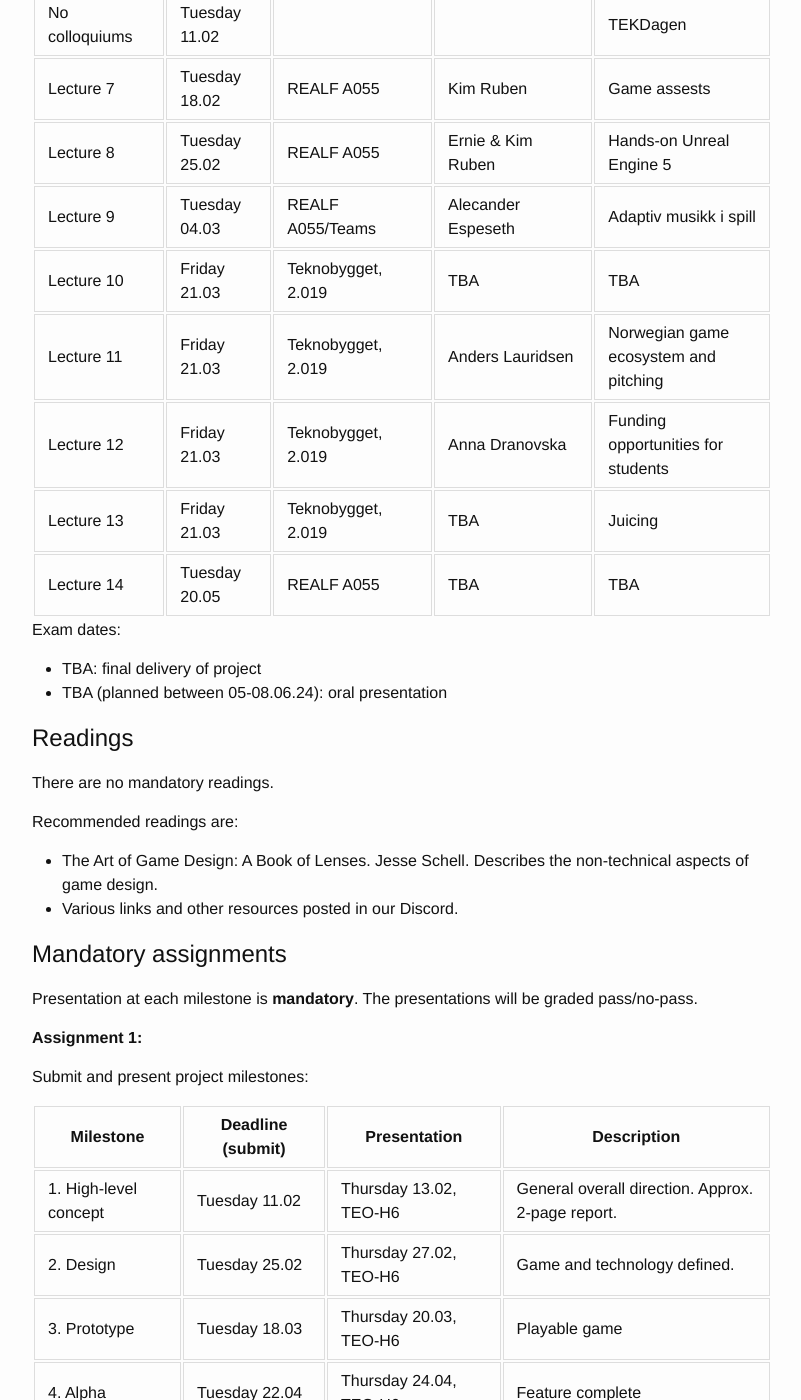
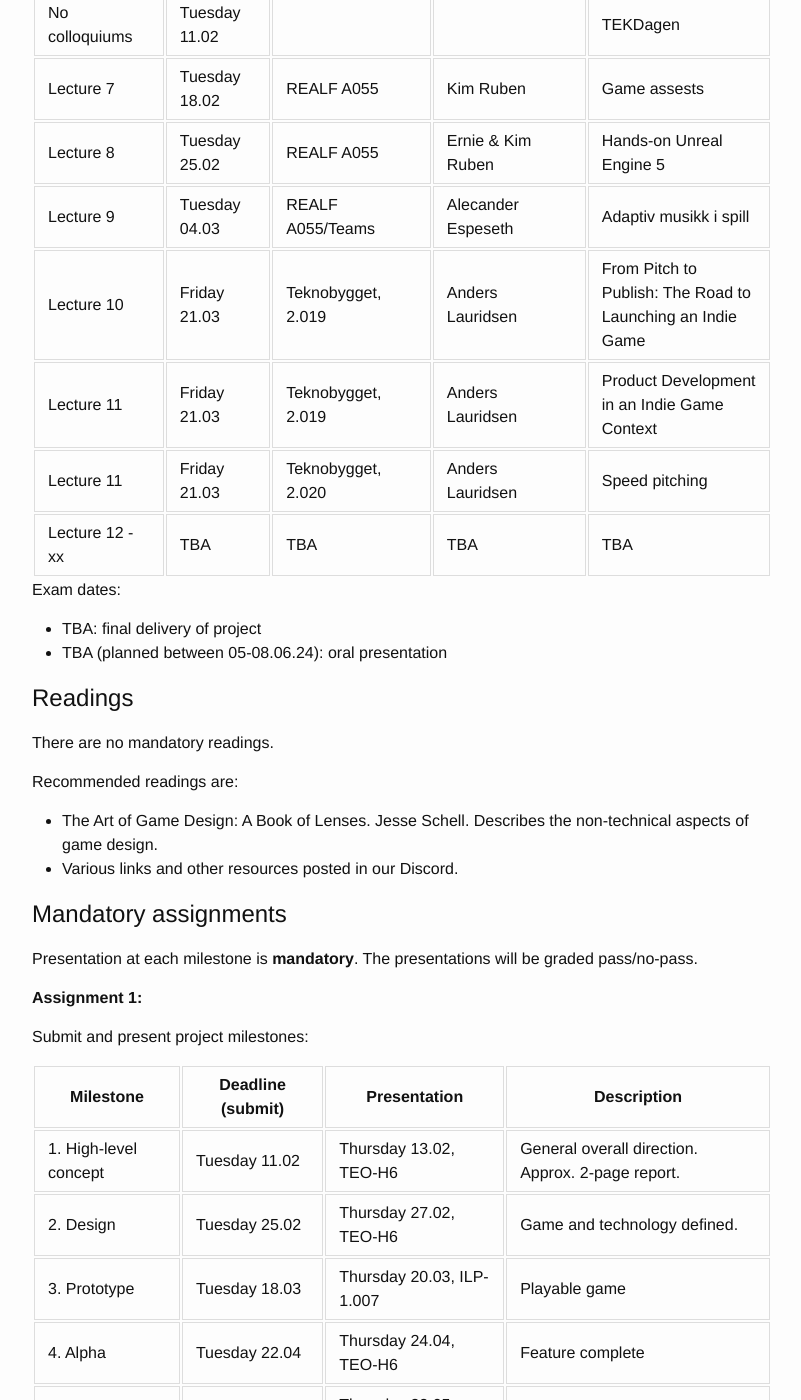
Before and after one commit to uit-gamelab/Spring25, a Jekyll site: the page built from index.md, in a window 1280 px wide and 1400 px high, scrolled down 2485 px. Shown: the whole window, without its empty margins (238-1039 px from the left). Built offline with Jekyll 4.4.1, drawn with Linux system fonts in a browser that asks for light colours; our own code applies the rules of GitHub Pages for plain Markdown files.

Commit message:
Update index.md

```diff
--- a/index.md
+++ b/index.md
@@ -69,12 +69,11 @@ In addition to being evaluated on the successful completion of the game you will
 | No colloquiums           | Tuesday 11.02		|     				|        				| TEKDagen 			|
 | Lecture 7                | Tuesday 18.02      | REALF A055   		| Kim Ruben				| Game assests 		|
 | Lecture 8                | Tuesday 25.02		| REALF A055    	| Ernie & Kim Ruben     | Hands-on Unreal Engine 5 |
-| Lecture 9				   | Tuesday 04.03		| REALF A055/Teams	| Alecander Espeseth	| Adaptiv musikk i spill |
-| Lecture 10               | Friday 21.03 		| Teknobygget, 2.019| TBA        			| TBA |
-| Lecture 11               | Friday 21.03 		| Teknobygget, 2.019| Anders Lauridsen      | Norwegian game ecosystem and pitching |
-| Lecture 12               | Friday 21.03 		| Teknobygget, 2.019| Anna Dranovska		| Funding opportunities for students |
-| Lecture 13               | Friday 21.03 		| Teknobygget, 2.019| TBA      				| Juicing |
-| Lecture 14               | Tuesday 20.05		|REALF A055     	| TBA       			| TBA |
+| Lecture 9				         | Tuesday 04.03		| REALF A055/Teams	| Alecander Espeseth	| Adaptiv musikk i spill |
+| Lecture 10               | Friday 21.03 		| Teknobygget, 2.019| Anders Lauridsen		| From Pitch to Publish: The Road to Launching an Indie Game |
+| Lecture 11               | Friday 21.03 		| Teknobygget, 2.019| Anders Lauridsen    | Product Development in an Indie Game Context |
+| Lecture 11               | Friday 21.03 		| Teknobygget, 2.020| Anders Lauridsen    | Speed pitching |
+| Lecture 12 - xx          | TBA		|  TBA     	| TBA       			| TBA |
 
 
 <!--
@@ -82,6 +81,8 @@ In addition to being evaluated on the successful completion of the game you will
 | Lecture/ seminar / event | Date       | Lecturer	  | Subject  |
 |--------------------------|-----------|-------------------|---------------------|
 | Lecture 9                | Friday 21.03      |        | Programmers perspective on Unreal Engine 5|
+| Lecture 12               | Friday 21.03 		| Teknobygget, 2.019| Anna Dranovska		| Funding opportunities for students |
+| Lecture 12 - xx          | Tuesday 20.05		| REALF A055     	| TBA       			| TBA |
 
 -->
 
@@ -109,7 +110,7 @@ Submit and present project milestones:
 |-----------------------|-----------------------|--------------|-------------|
 | 1. High-level concept | Tuesday 11.02 		| Thursday 13.02, TEO-H6| General overall direction. Approx. 2-page report. |
 | 2. Design             | Tuesday 25.02 		| Thursday 27.02, TEO-H6 | Game and technology defined.  |
-| 3. Prototype          | Tuesday 18.03 		| Thursday 20.03, TEO-H6 | Playable game |
+| 3. Prototype          | Tuesday 18.03 		| Thursday 20.03, ILP-1.007 | Playable game |
 | 4. Alpha              | Tuesday 22.04 		| Thursday 24.04, TEO-H6 | Feature complete |
 | 5. Beta               | Tuesday 20.05		 	| Thursday 22.05, TEO-H6 | Content complete. Submit |
 | 6. Live               | Wednesday 04.06 		| TBA   | Game launched! |
```
